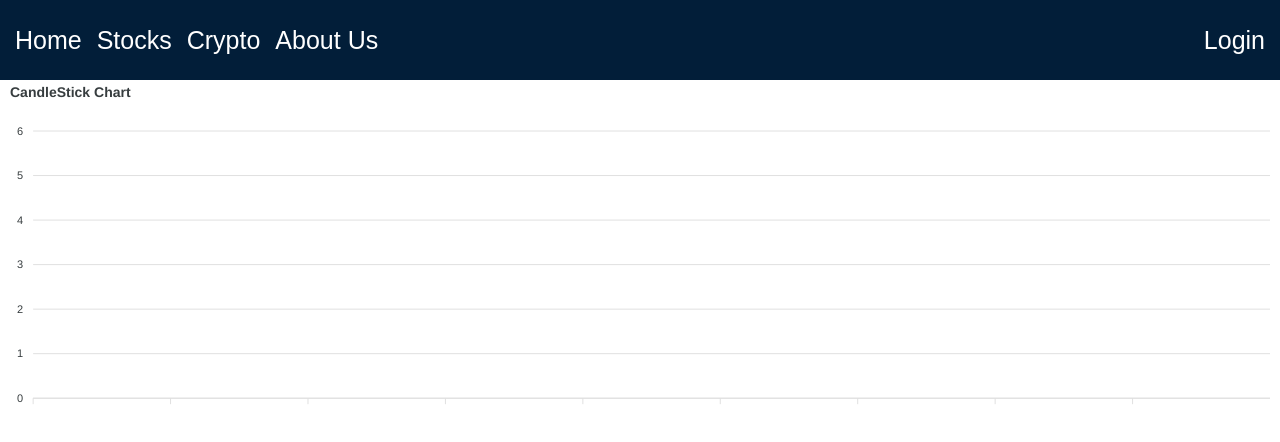
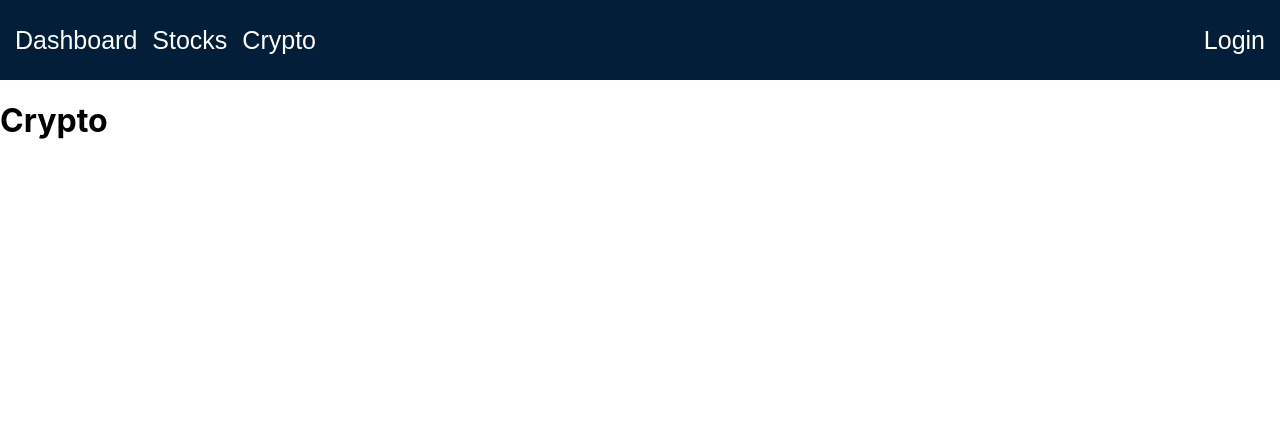
Before and after one commit to KMcCrear/TrendTracker, a React (Create React App) app in the folder client/: page /crypto in a window 1280 px wide. Shown: the top 442 px of the page. Built offline with nearby package versions, Linux system fonts and the light colour scheme; no server answers.

Commit message:
Site Structure Changes (#7)

```diff
--- a/client/package.json
+++ b/client/package.json
@@ -11,6 +11,7 @@
     "react": "^17.0.2",
     "react-apexcharts": "^1.3.9",
     "react-dom": "^17.0.2",
+    "react-router-dom": "^6.2.1",
     "react-scripts": "5.0.0",
     "web-vitals": "^2.1.4"
   },
--- a/client/src/App.js
+++ /dev/null
@@ -1,16 +0,0 @@
-import "./App.css";
-import NavBar from "./components/Navbar.jsx";
-import CandleStick from "./components/CandleStick.jsx";
-
-function App() {
-	return (
-		<div className="App">
-			<nav>
-				<NavBar />
-			</nav>
-			<CandleStick />
-		</div>
-	);
-}
-
-export default App;
--- /dev/null
+++ b/client/src/App.jsx
@@ -0,0 +1,22 @@
+import "./App.css";
+import NavBar from "./components/Navbar.jsx";
+import { BrowserRouter as Router, Routes, Route } from "react-router-dom";
+import Dashboard from "./pages/Dashboard";
+import Stocks from "./pages/Stocks";
+import Crypto from "./pages/Crypto";
+
+function App() {
+	return (
+		<div className="App">
+			<NavBar />
+
+			<Routes>
+				<Route exact path="/" element={<Dashboard />} />
+				<Route path="/Stocks" element={<Stocks />} />
+				<Route path="/crypto" element={<Crypto />} />
+			</Routes>
+		</div>
+	);
+}
+
+export default App;
--- a/client/src/components/CandleStick.jsx
+++ b/client/src/components/CandleStick.jsx
@@ -18,7 +18,7 @@ class CandleStick extends React.Component {
 					height: 350,
 				},
 				title: {
-					text: "CandleStick Chart",
+					text: "",
 					align: "left",
 				},
 				xaxis: {
--- a/client/src/components/Navbar.jsx
+++ b/client/src/components/Navbar.jsx
@@ -8,10 +8,9 @@ export default function NavBar() {
 			<div className="Navbar">
 				<div className="leftSide">
 					<div className="links" id={showLinks ? "hidden" : ""}>
-						<a href="/">Home</a>
-						<a href="/paycalc">Stocks</a>
-						<a href="/jobinfo">Crypto</a>
-						<a href="/aboutus">About Us</a>
+						<a href="/">Dashboard</a>
+						<a href="/stocks">Stocks</a>
+						<a href="/crypto">Crypto</a>
 					</div>
 					<button onClick={() => setShowLinks(!showLinks)}>
 						{/* <ReorderIcon /> */}
--- a/client/src/index.js
+++ b/client/src/index.js
@@ -1,14 +1,17 @@
-import React from 'react';
-import ReactDOM from 'react-dom';
-import './index.css';
-import App from './App';
-import reportWebVitals from './reportWebVitals';
+import React from "react";
+import ReactDOM from "react-dom";
+import "./index.css";
+import App from "./App";
+import { BrowserRouter as Router } from "react-router-dom";
+import reportWebVitals from "./reportWebVitals";
 
 ReactDOM.render(
-  <React.StrictMode>
-    <App />
-  </React.StrictMode>,
-  document.getElementById('root')
+	<React.StrictMode>
+		<Router>
+			<App />
+		</Router>
+	</React.StrictMode>,
+	document.getElementById("root")
 );
 
 // If you want to start measuring performance in your app, pass a function
--- /dev/null
+++ b/client/src/pages/Crypto.jsx
@@ -0,0 +1,9 @@
+import React from "react";
+
+export default function Crypto() {
+	return (
+		<div className="cryptoContainer">
+			<h1>Crypto</h1>
+		</div>
+	);
+}
--- /dev/null
+++ b/client/src/pages/Dashboard.jsx
@@ -0,0 +1,13 @@
+import React from "react";
+import CandleStick from "../components/CandleStick";
+
+function Dashboard() {
+	return (
+		<div className="dashboardContainer">
+			<h1>Dashboard</h1>
+			<CandleStick />
+		</div>
+	);
+}
+
+export default Dashboard;
--- /dev/null
+++ b/client/src/pages/Stocks.jsx
@@ -0,0 +1,9 @@
+import React from "react";
+
+export default function Stocks() {
+	return (
+		<div className="stocksContainer">
+			<h1>Stocks</h1>
+		</div>
+	);
+}
```
Also changed, not shown: 2 other files (tests, documents, lock files or other folders).
